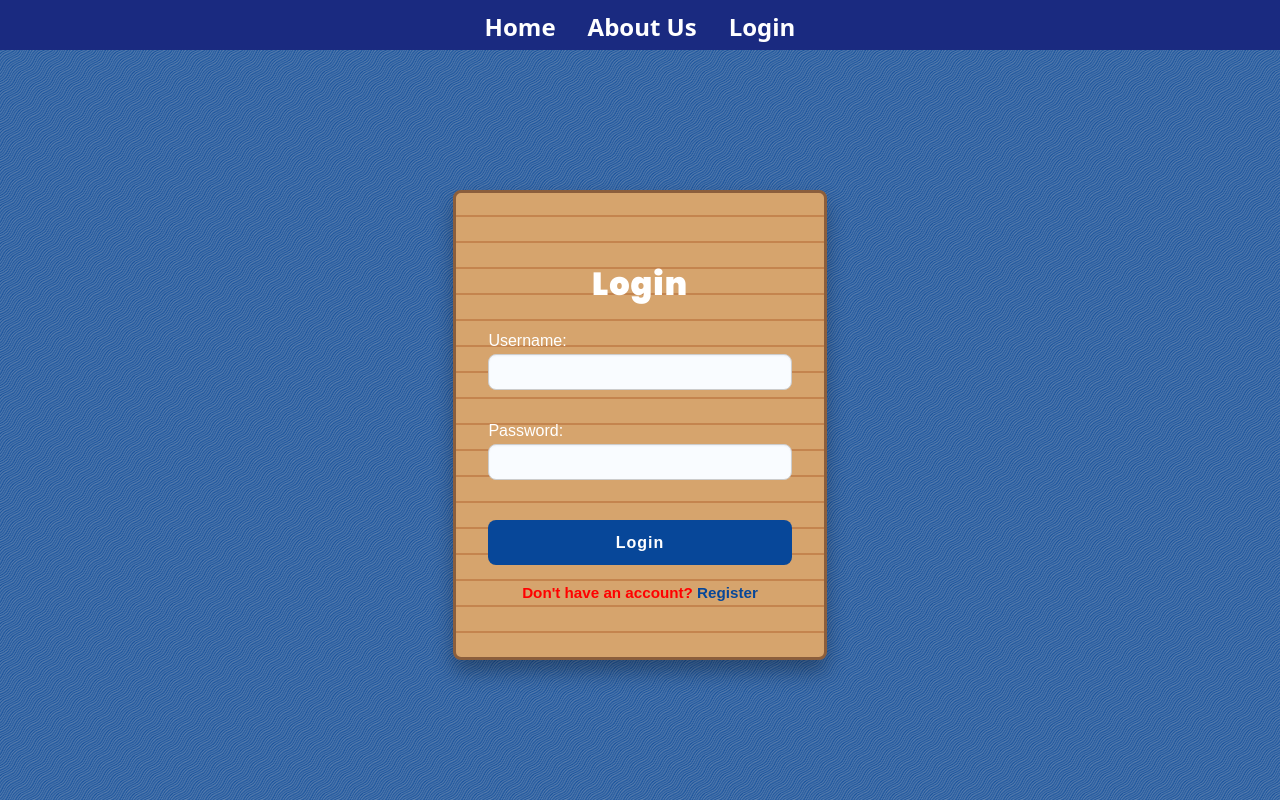
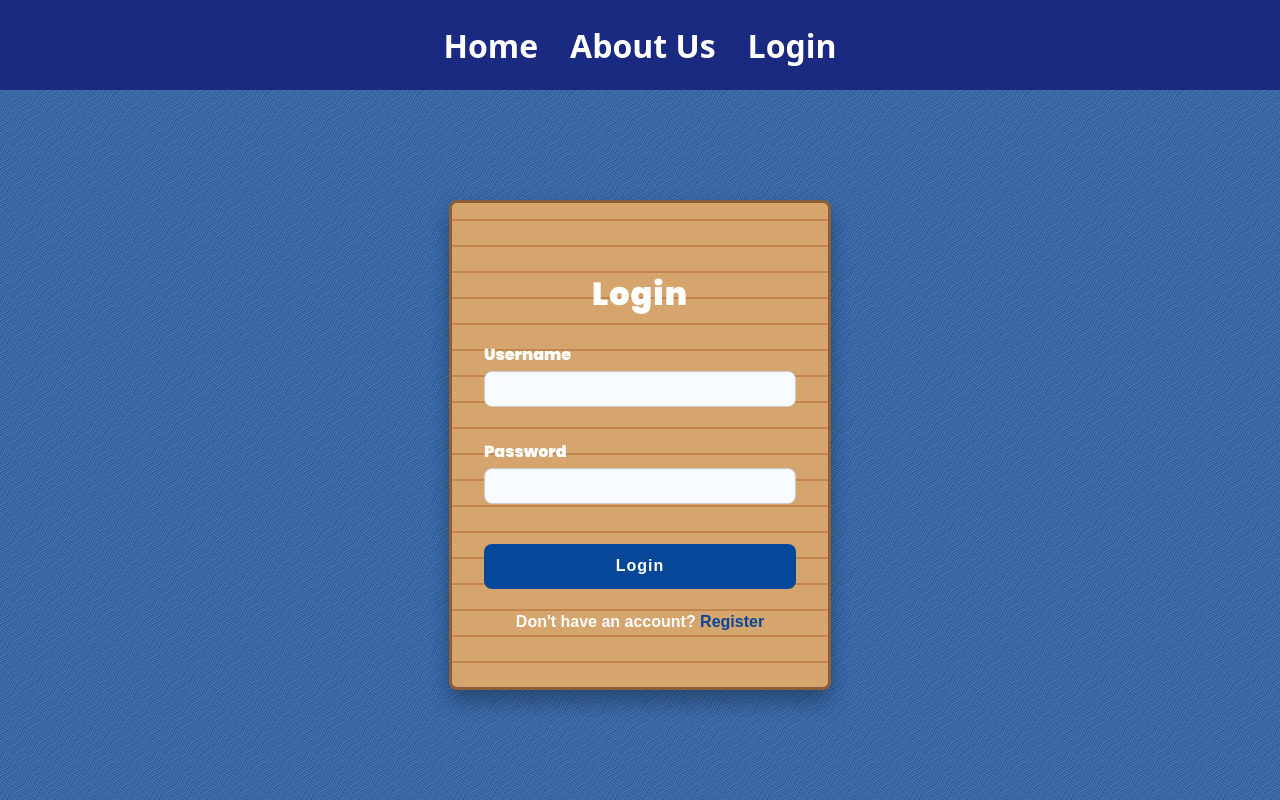
Before and after one commit to michaeltoddprogramming/CREMWorksUX, a React (Vite) app in the folder frontend/: page /login in a window 1280 px wide. Built offline with nearby package versions, Linux system fonts and the light colour scheme.

Commit message:
Minor CSS improvements

```diff
--- a/frontend/src/components/About/About.module.css
+++ b/frontend/src/components/About/About.module.css
@@ -1,11 +1,12 @@
 h1 {
-    font-size: 2.5rem;
+    font-size: 3rem;
     font-weight: 700;
     justify-self: center;
     color: #fff;
     text-align: center;
     font-family: 'TitleFont';
-    margin-bottom: 0;
+    margin: 0;
+    padding: 0;
 }
 
 .background {
@@ -13,14 +14,15 @@ h1 {
     color: #fff;
     text-align: center;
     justify-self: center;
+    align-self: center;
     width: 80%;
     font-family: 'Arial';
     font-weight: bold;
-    padding-bottom: 2rem
+    padding-bottom: 3rem
 }
 
 .container {
-    height: calc(100vh - 50px);
+    height: calc(100vh - 90px);
 
     display: grid;
     grid-template-rows: repeat(2, 1fr);
@@ -63,7 +65,7 @@ h1 {
     display: grid;
     grid-template-columns: repeat(4, 1fr);
     gap: 2rem;
-    padding: 2rem;
+    padding: 1rem;
 }
 
 .avatar {
--- a/frontend/src/components/Landing/Landing.jsx
+++ b/frontend/src/components/Landing/Landing.jsx
@@ -14,7 +14,7 @@ function Landing() {
           There's something magical about casting a line into calm waters, the peace, the thrill, the stories that follow. Fishing isn't just a hobby to us, it's a way of life. Whether it's the early mornings, the big catches, or the quiet moments in nature, we love every bit of it.
         </div>
         <div className={styles.btn}>
-           <a href="/login" className={styles.linkButton}>Login or Register</a>
+           <a href="/login" className={styles.linkButton}>Sign-In</a>
         </div>
       </div>
     </div>
--- a/frontend/src/components/Landing/Landing.module.css
+++ b/frontend/src/components/Landing/Landing.module.css
@@ -3,7 +3,7 @@
     grid-template-columns: repeat(2, 1fr);
 
     overflow: hidden;
-    height: calc(100vh - 50px);
+    height: calc(100vh - 90px);
 }
 
 .leftContent {
@@ -57,7 +57,7 @@
     transform: translate(-50%, -50%);
     font-size: 38px;
     letter-spacing: 5px;
-    font-family: 'TitleFont';
+    font-family: 'FishyFont';
     font-size: 7rem;
 }
 
--- a/frontend/src/components/Login/Login.jsx
+++ b/frontend/src/components/Login/Login.jsx
@@ -33,7 +33,7 @@ function Login() {
         <h2>Login</h2>
         <div>
           <label>
-            Username:
+            Username
             <input
               type="text"
               value={username}
@@ -44,7 +44,7 @@ function Login() {
         </div>
         <div>
           <label>
-            Password:
+            Password
             <input
               type="password"
               value={password}
--- a/frontend/src/components/Login/Login.module.css
+++ b/frontend/src/components/Login/Login.module.css
@@ -1,7 +1,7 @@
 .container {
   background-image: url('../../assets/images/diagonal-waves.png');
   background-color: #074799;
-  height: calc(100vh - 50px);
+  height: calc(100vh - 90px);
   display: grid;
 }
 
@@ -42,6 +42,7 @@ form label {
   margin-bottom: 0.5rem;
   color: #fff;
   font-size: 1rem;
+  font-family: 'TitleFont';
 }
 
 form input {
@@ -90,8 +91,9 @@ form button:active {
 form p {
   margin-top: 1.5rem;
   text-align: center;
-  font-size: 0.95rem;
-  color: #113F67;
+  font-size: 1rem;
+  color: #fff;
+  font-weight: 600;
 }
 
 form a {
@@ -104,10 +106,3 @@ form a {
 form a:hover {
   text-decoration: underline;
 }
-
-form p:last-of-type {
-  margin-top: 1.2rem;
-  font-weight: bold;
-  text-align: center;
-  color: red;
-}
--- a/frontend/src/components/Register/Register.jsx
+++ b/frontend/src/components/Register/Register.jsx
@@ -33,7 +33,7 @@ function Register() {
         <h2>Register</h2>
         <div>
           <label>
-            Username:
+            Username
             <input
               type="text"
               value={username}
@@ -44,7 +44,7 @@ function Register() {
         </div>
         <div>
           <label>
-            Password:
+            Password
             <input
               type="password"
               value={password}
--- a/frontend/src/components/Register/Register.module.css
+++ b/frontend/src/components/Register/Register.module.css
@@ -1,7 +1,7 @@
 .container {
   background-image: url('../../assets/images/diagonal-waves.png');
   background-color: #074799;
-  height: calc(100vh - 50px);
+  height: calc(100vh - 90px);
   display: grid;
 }
 
@@ -90,8 +90,9 @@ form button:active {
 form p {
   margin-top: 1.5rem;
   text-align: center;
-  font-size: 0.95rem;
-  color: #113F67;
+  font-size: 1rem;
+  color: #fff;
+  font-weight: 600;
 }
 
 form a {
@@ -104,10 +105,3 @@ form a {
 form a:hover {
   text-decoration: underline;
 }
-
-form p:last-of-type {
-  margin-top: 1.2rem;
-  font-weight: bold;
-  text-align: center;
-  color: red;
-}
--- a/frontend/src/globalstyles/global.css
+++ b/frontend/src/globalstyles/global.css
@@ -1,6 +1,13 @@
 @font-face {
   font-family: 'TitleFont';
   src: url('../assets/fonts/Poppins-Black.ttf') format('truetype');
+  font-weight: normal;
+  font-style: normal;
+}
+
+@font-face {
+  font-family: 'FishyFont';
+  src: url('../assets/fonts/Toucon__.ttf') format('truetype');
   font-weight: normal;
   font-style: normal;
 }
@@ -23,9 +30,12 @@ body {
 header {
   background: var(--primary);
   background-color: #1A2A80;
-  height: 30px;
+  height: 70px;
   padding: 10px;
   margin: 0;
+
+  justify-content: center;
+  align-content: center;
 }
 
 nav {
@@ -37,7 +47,7 @@ nav {
 nav a {
   color: #fff;
   font-weight: bold;
-  font-size: 1.5rem;
+  font-size: 2rem;
   text-decoration: none;
   transition: text-decoration 0.2s;
 }
```
Also changed, not shown: frontend/src/assets/fonts/Toucon__.ttf (added).
